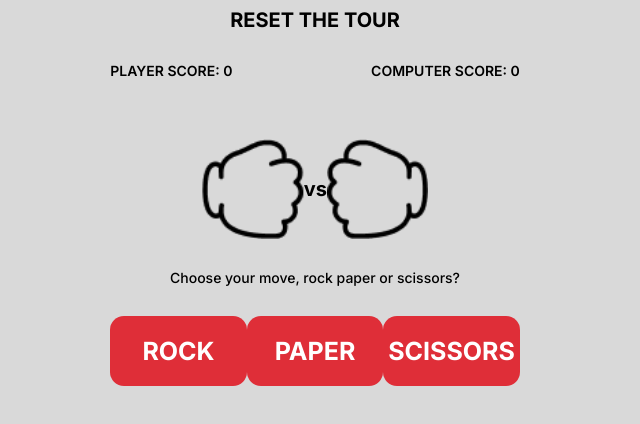
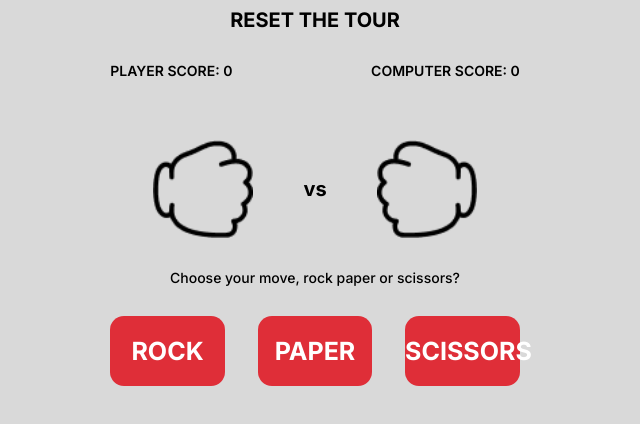
Before and after one commit to Tornik-chk/Scripting_Midterm, a plain HTML site: page group_form.html in a window 1280 px wide. Shown: the part 108-532 px from the top of the page, without its empty margins (325-965 px from the left). Drawn offline with Linux system fonts and the light colour scheme.

Commit message:
Fixed layout

```diff
--- a/GameCSS.css
+++ b/GameCSS.css
@@ -41,10 +41,11 @@ body {
 .currentgame {
   display: flex;
   align-items: center;
-  justify-content: space-between;
-  width: 55%;
+  justify-content: center;
+  width: 100%;
   font-size: 20px;
   font-weight: 700;
+  gap: 50px;
 }
 .buttons {
   display: flex;
@@ -59,7 +60,7 @@ body {
   color: white;
   font-size: 25px;
   font-weight: 700;
-  width: 170px;
+  width: 28%;
   height: 70px;
   box-sizing: border-box;
   cursor: pointer;
@@ -77,4 +78,6 @@ li {
 }
 img {
   min-height: 100px;
+  width: 100px;
+  object-fit: contain;
 }
```
